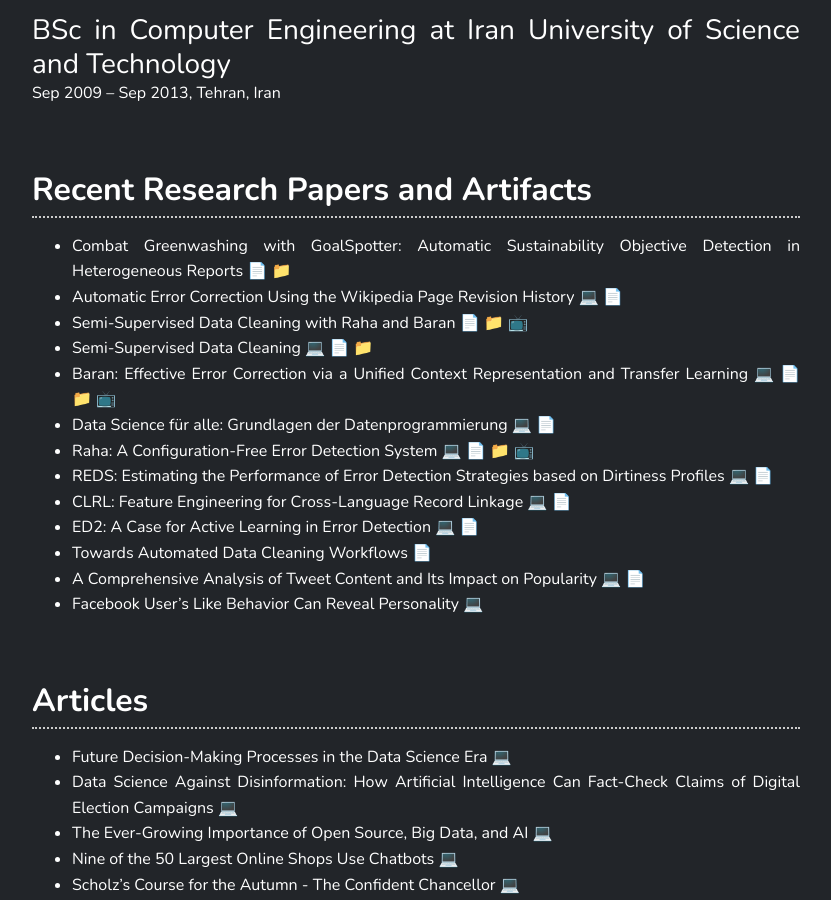
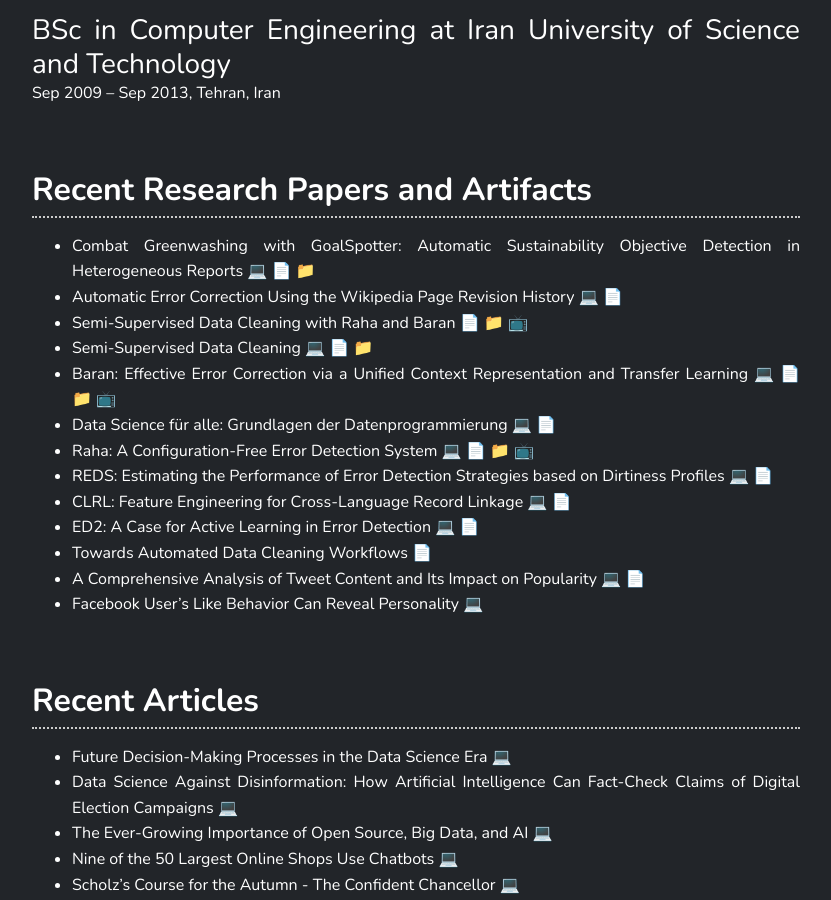
Before and after one commit to sw3do/m-mahdavi.github.io, a Jekyll site: the page built from index.md, in a window 1280 px wide and 900 px high, scrolled down 2113 px. Shown: the whole window, without its empty margins (224-1055 px from the left). Built offline with Jekyll 4.4.1, drawn with Linux system fonts in a browser that asks for light colours.

Commit message:
papers updated.

```diff
--- a/_includes/sections/articles.md
+++ b/_includes/sections/articles.md
@@ -1,4 +1,4 @@
-## Articles
+## Recent Articles
 
 - Future Decision-Making Processes in the Data Science Era
 [<span class="emoji">💻</span>](https://www.techerati.com/features-hub/future-decision-making-processes-in-the-data-science-era/)
--- a/_includes/sections/publications.md
+++ b/_includes/sections/publications.md
@@ -1,6 +1,7 @@
 ## Recent Research Papers and Artifacts
 
 - Combat Greenwashing with GoalSpotter: Automatic Sustainability Objective Detection in Heterogeneous Reports
+[<span class="emoji">💻</span>](https://dl.acm.org/doi/10.1145/3627673.3680110)
 [<span class="emoji">📄</span>](/assets/pdfs/mahdavi2024combat.pdf)
 [<span class="emoji">📁</span>](https://github.com/Ferris-Solutions/goalspotter_public)
 <!---->
```
